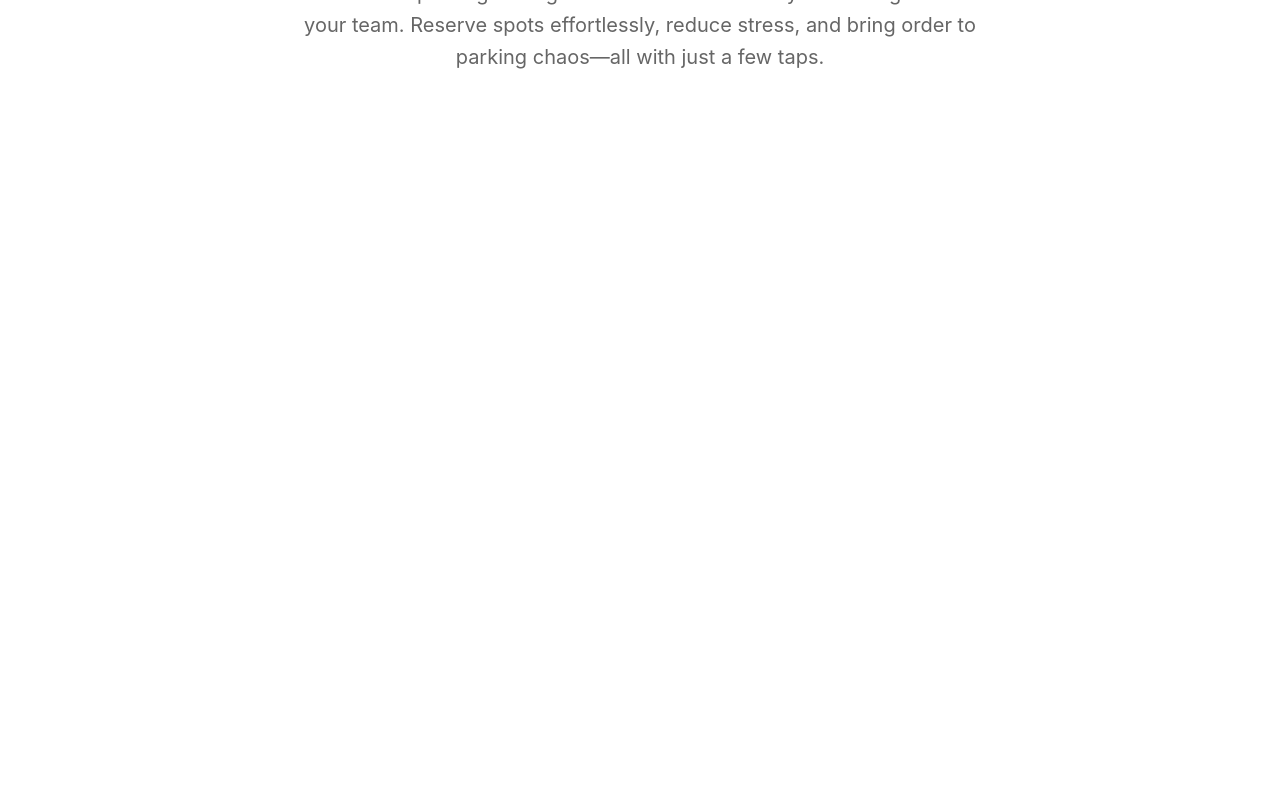
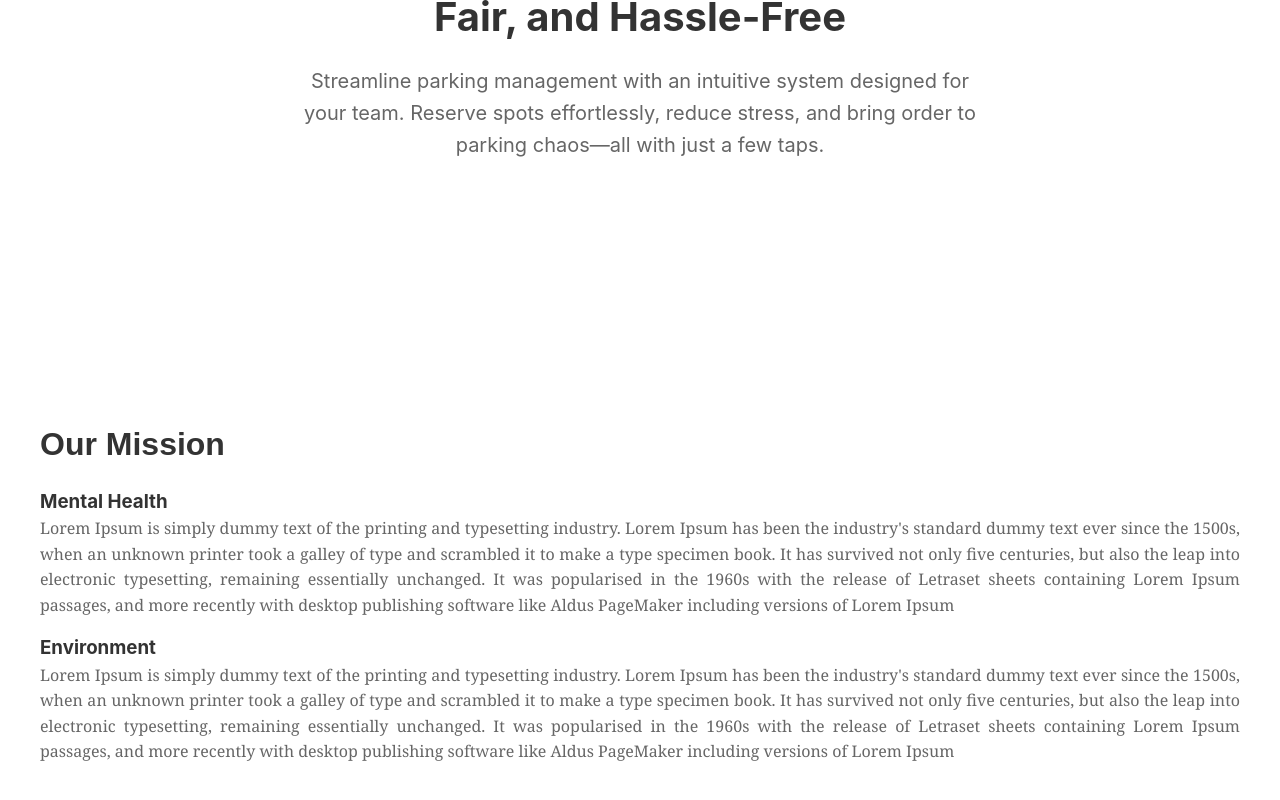
Before and after one commit to sarahhaniya/HackWestern24, a React (Vite) app in the folder client/: page / in a window 1280 px wide. Shown: the part 460-1260 px from the top of the page. Before the commit the page ends 800 px from the top, so only its background shows below. Built offline with nearby package versions, Linux system fonts and the light colour scheme.

Commit message:
Unauth mission created but needs to be filled with real text because it has mock text in it rn

```diff
--- /dev/null
+++ b/client/src/components/UnauthOurMission.jsx
@@ -0,0 +1,16 @@
+import React from 'react'
+import '../styles/UnauthOurMission.css'
+
+const UnauthOurMission = () => {
+  return (
+    <div className='mission-container'>
+          <h2>Our Mission</h2>
+          <h3>Mental Health</h3>
+          <p className='mission-p'>Lorem Ipsum is simply dummy text of the printing and typesetting industry. Lorem Ipsum has been the industry's standard dummy text ever since the 1500s, when an unknown printer took a galley of type and scrambled it to make a type specimen book. It has survived not only five centuries, but also the leap into electronic typesetting, remaining essentially unchanged. It was popularised in the 1960s with the release of Letraset sheets containing Lorem Ipsum passages, and more recently with desktop publishing software like Aldus PageMaker including versions of Lorem Ipsum </p>
+          <h3>Environment</h3>
+          <p className='mission-p'>Lorem Ipsum is simply dummy text of the printing and typesetting industry. Lorem Ipsum has been the industry's standard dummy text ever since the 1500s, when an unknown printer took a galley of type and scrambled it to make a type specimen book. It has survived not only five centuries, but also the leap into electronic typesetting, remaining essentially unchanged. It was popularised in the 1960s with the release of Letraset sheets containing Lorem Ipsum passages, and more recently with desktop publishing software like Aldus PageMaker including versions of Lorem Ipsum </p>
+    </div>
+  )
+}
+
+export default UnauthOurMission
--- a/client/src/styles/UnauthHero.css
+++ b/client/src/styles/UnauthHero.css
@@ -2,7 +2,8 @@
     display: flex;
     justify-content: center;
     align-items: center;
-    min-height: calc(100vh - 56px); /* Adjust based on navbar height */
+    min-height: calc(100vh - 40px); /* Adjust based on navbar height */
+    margin-top: 5rem;
     padding: 2rem;
 }
 
--- /dev/null
+++ b/client/src/styles/UnauthOurMission.css
@@ -0,0 +1,28 @@
+/* Stylesheet for UnauthOurMission component */
+
+/* Styling the container */
+.mission-container {
+    padding: 20px;
+    border-radius: 8px;
+    margin: 20px;
+}
+
+/* Styling the heading */
+h2 {
+    color: #333;
+    font-family: 'Arial', sans-serif;
+    margin-bottom: 20px;
+    font-size: 2rem;
+}
+
+
+
+/* Styling the paragraph */
+.mission-p {
+    font-family: 'Georgia', serif;
+    color: #666;
+    font-size: 1rem;
+    line-height: 1.6;
+    text-align: justify;
+    padding-bottom: 1rem;
+}
--- a/client/src/views/UnauthView.jsx
+++ b/client/src/views/UnauthView.jsx
@@ -1,12 +1,14 @@
 import React from 'react'
 import UnauthNavbar from '../components/UnauthNavbar'
 import UnauthHero from '../components/UnauthHero'
+import UnauthOurMission from '../components/UnauthOurMission'
 
 const UnauthView = () => {
   return (
     <div>
           <UnauthNavbar />
           <UnauthHero />
+          <UnauthOurMission />
     </div>
   )
 }
```
